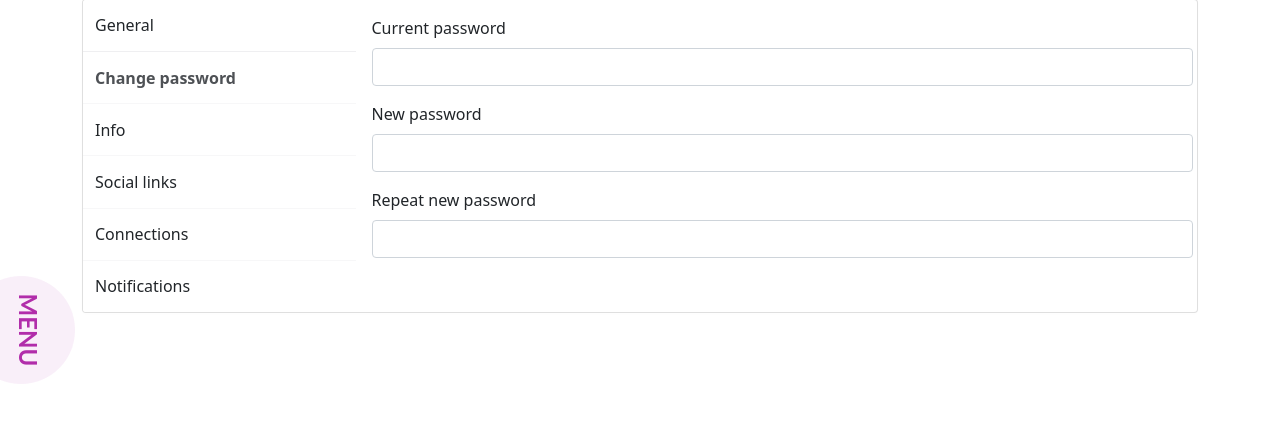
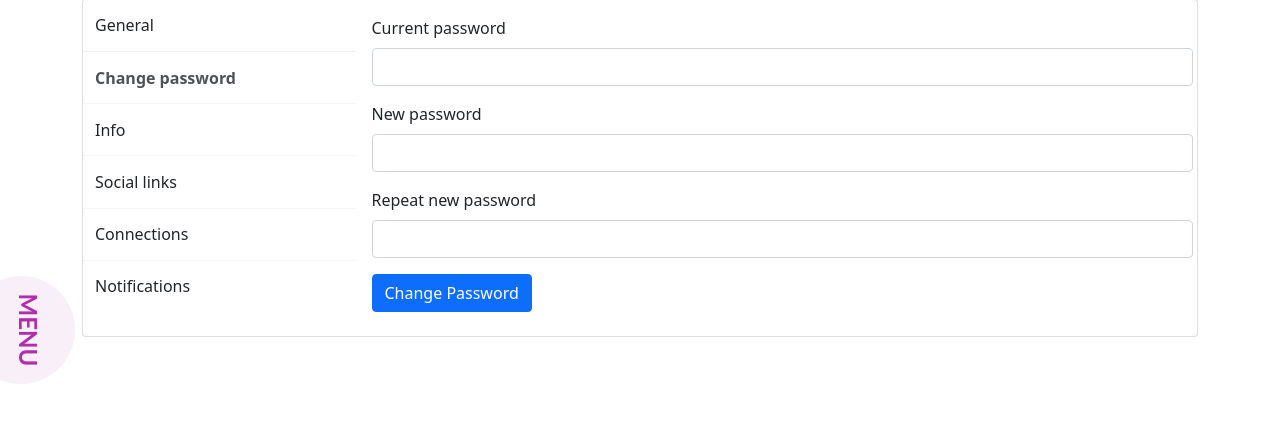
Before and after one commit to sidd-bash/MentorShala, a Node server app: page /settings in a window 1280 px wide, after a click on "Change password". Shown: the part 86-509 px from the top of the page. Run offline with Node 20, Linux system fonts and the light colour scheme; some libraries are stand-ins or nearby versions.

Commit message:
setting all done

```diff
--- a/app.js
+++ b/app.js
@@ -18,6 +18,7 @@ let firstNameLogedIn;
 let lastNameLogedIn;
 let emailLogedIn;
 let imgUrlLogedIn;
+let passwordLogedIn;
 
 app.get('/', (req, res) => {
   res.render('index');
@@ -242,6 +243,7 @@ app.post('/loginToCardMentor',async (req,res)=>{
         firstNameLogedIn=result.firstName;
         lastNameLogedIn=result.lastName;
         emailLogedIn=result.email;
+        passwordLogedIn=result.password;
         imgUrlLogedIn=result.image;
         console.log(usernameLogedIn);
         console.log(result);
@@ -268,10 +270,11 @@ app.post('/loginToCardMentee',async (req,res)=>{
         firstNameLogedIn=result.firstName;
         lastNameLogedIn=result.lastName;
         emailLogedIn=result.email;
+        passwordLogedIn=result.password;
         imgUrlLogedIn=result.image;
         console.log(usernameLogedIn);
         console.log(result);
-        res.render("card");
+        res.redirect("card");
       }
       db.close();
     })
@@ -307,6 +310,34 @@ app.post('/setting',upload.single('imgUrl'),(req,res)=>{
   res.redirect('settings');
 })
 
+app.post('/settingChange',(req,res)=>{
+  console.log(req.body);
+  if (passwordLogedIn==req.body.currentPassword) {
+    MongoClient.connect(url, function (err, db) {
+      if (err) throw err;
+      var dbo = db.db("mydb");
+      var myquery = { email: emailLogedIn };
+      var newvalues = { $set: {password: req.body.newPassword}};
+      var collName;
+      if(typeLogedIn=="Mentor"){
+        collName="personalInfoMentor"
+      }
+      else{
+        collName="personalInfoMentee"
+      }
+      dbo.collection(collName).updateOne(myquery,newvalues,function (err,res){
+        if (err) throw err;
+        console.log(res);
+        db.close();
+      });
+    });
+    res.redirect('settings');
+  }
+  else{
+    res.redirect('settings');
+  }
+})
+
 app.listen(port, '127.0.0.1', () => {
   console.log(`The application started successfully on port ${port}`);
 })
--- a/views/settings.ejs
+++ b/views/settings.ejs
@@ -84,24 +84,27 @@
 
             </div>
             <div class="tab-pane fade" id="account-change-password">
+              <form action="/settingChange" method="post">
                 <div class="card-body pb-2">
-
                   <div class="form-group">
                     <label class="form-label">Current password</label>
-                  <input type="password" class="form-control">
+                    <input type="password" name="currentPassword" id="currentPassword" class="form-control">
                   </div>
 
                   <div class="form-group">
                     <label class="form-label">New password</label>
-                  <input type="password" class="form-control">
+                    <input type="password" name="newPassword" id="newPassword" class="form-control">
                   </div>
 
                   <div class="form-group">
                     <label class="form-label">Repeat new password</label>
-                  <input type="password" class="form-control">
+                    <input type="password" name="repeatNewPassword" id="repeatNewPassword" class="form-control">
                   </div>
-
+                  <div class="form-group">
+                    <button class="btn btn-primary" type="submit">Change Password</button>
                   </div>
+                </div>
+              </form>
             </div>
             <div class="tab-pane fade" id="account-info">
               <div class="card-body pb-2">
```
Also changed, not shown: 2 other files. Lines whose indentation alone changed are shown as unchanged.
